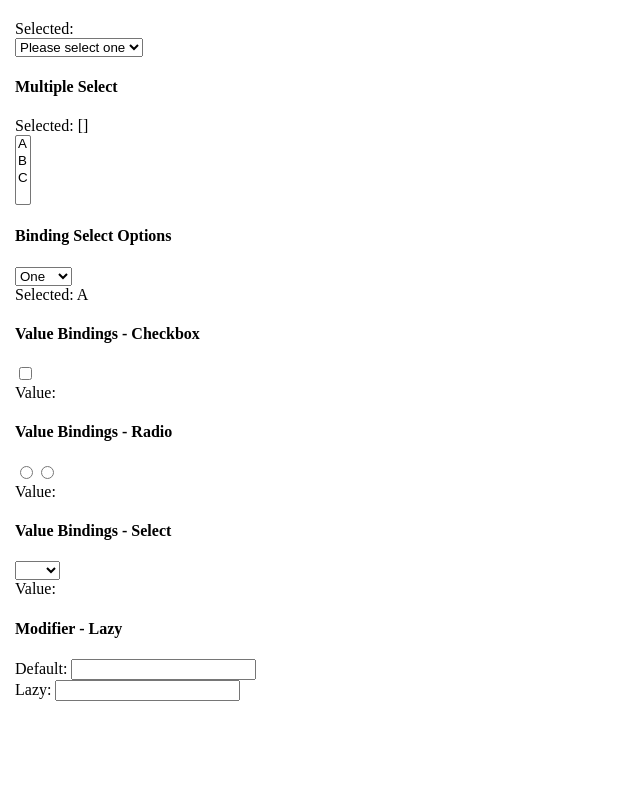
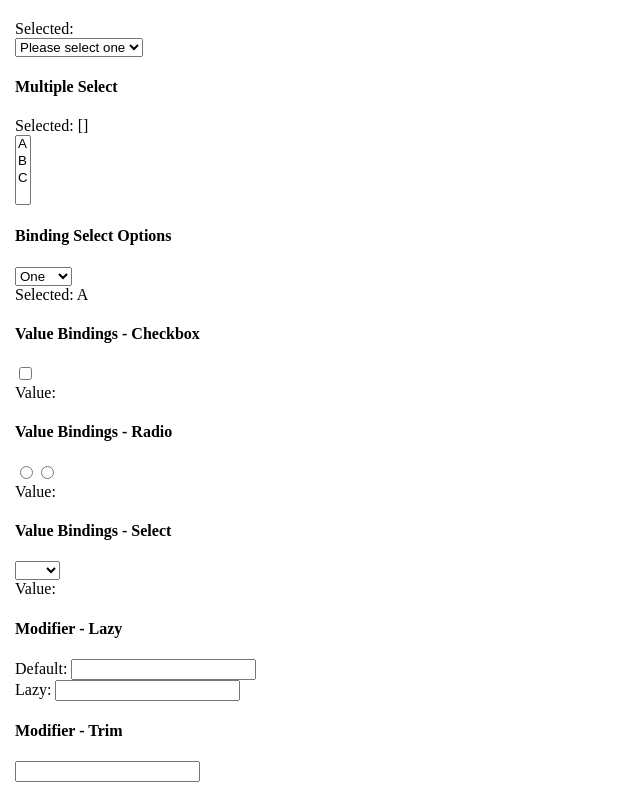
Before and after one commit to galaxyuliana/VueExercises, a Vue app in the folder first-vue-project/: page /08 in a window 1280 px wide. Shown: the part 920-1717 px from the top of the page, without its empty margins (0-640 px from the left). Before the commit the page ends 1636 px from the top, so only its background shows below. Built offline with nearby package versions, Linux system fonts and the light colour scheme.

Commit message:
Added ModifierTrim

```diff
--- a/first-vue-project/src/components/Exercise/08/Exercise08.vue
+++ b/first-vue-project/src/components/Exercise/08/Exercise08.vue
@@ -12,6 +12,7 @@
 import RadioValueBindings from './RadioValueBindings.vue'
 import SelectValueBindings from './SelectValueBindings.vue'
 import ModifierLazy from './ModifierLazy.vue'
+import ModifierTrim from './ModifierTrim.vue'
 </script>
 
 <template>
@@ -43,5 +44,7 @@
         <SelectValueBindings />
         <h4>Modifier - Lazy</h4>
         <ModifierLazy />
+        <h4>Modifier - Trim</h4>
+        <ModifierTrim />
     </div>
 </template>
--- /dev/null
+++ b/first-vue-project/src/components/Exercise/08/ModifierTrim.vue
@@ -0,0 +1,16 @@
+<script>
+export default {
+    data() {
+        return {
+            msg: ''
+        }
+    }
+}
+</script>
+
+<template>
+    <div class="exercise">
+        <input v-model.trim="msg" />
+        {{ msg }}
+    </div>
+</template>
```
